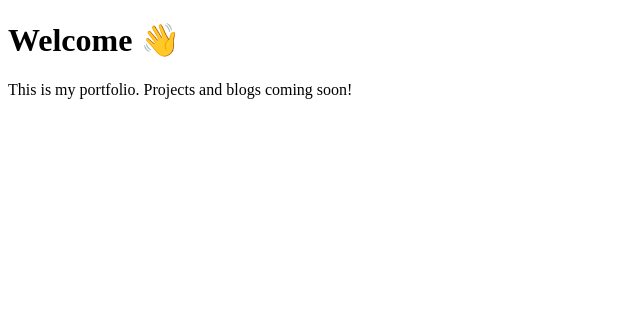
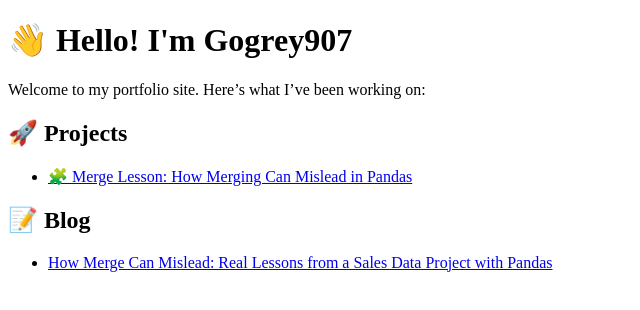
Before and after one commit to Gogrey907/gogrey907.github.io, a plain HTML site: page index.html in a window 1280 px wide. Shown: the whole page, without its empty margins (0-640 px from the left). Drawn offline with Linux system fonts and the light colour scheme.

Commit message:
Updated homepage with project and blog links

```diff
--- a/index.html
+++ b/index.html
@@ -1,10 +1,26 @@
 <!DOCTYPE html>
-<html>
-  <head>
-    <title>Gogrey907's Personal Site</title>
-  </head>
-  <body>
-    <h1>Welcome 👋</h1>
-    <p>This is my portfolio. Projects and blogs coming soon!</p>
-  </body>
+<html lang="en">
+<head>
+  <meta charset="UTF-8" />
+  <meta name="viewport" content="width=device-width, initial-scale=1.0"/>
+  <title>Gogrey907 Portfolio</title>
+</head>
+<body>
+  <h1>👋 Hello! I'm Gogrey907</h1>
+  <p>Welcome to my portfolio site. Here’s what I’ve been working on:</p>
+
+  <h2>🚀 Projects</h2>
+  <ul>
+    <li>
+      <a href="https://github.com/Gogrey907/merge-lesson" target="_blank">
+        🧩 Merge Lesson: How Merging Can Mislead in Pandas
+      </a>
+    </li>
+  </ul>
+
+  <h2>📝 Blog</h2>
+  <ul>
+    <li><a href="merge_mistake_blog.md">How Merge Can Mislead: Real Lessons from a Sales Data Project with Pandas</a></li>
+  </ul>
+</body>
 </html>
```
